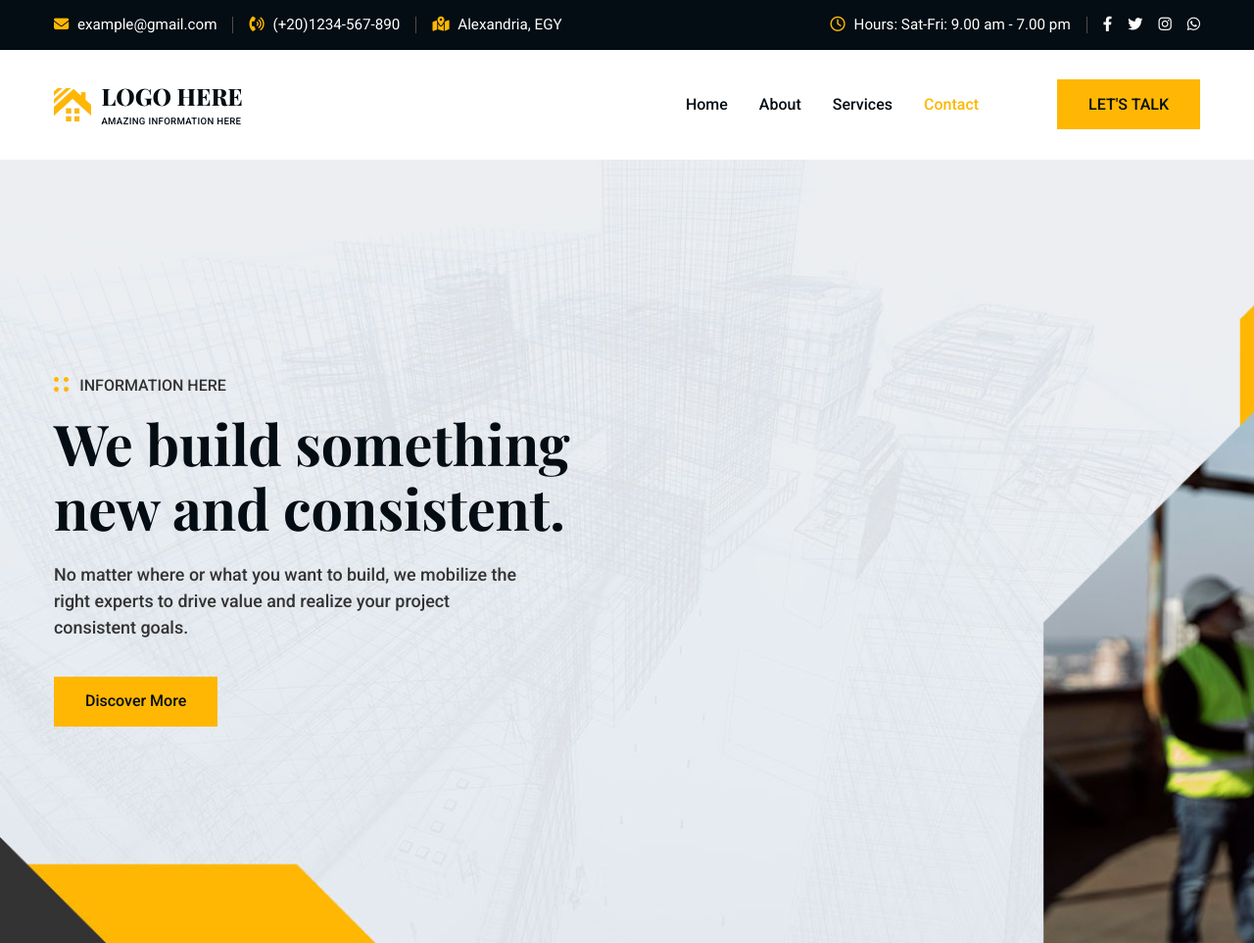
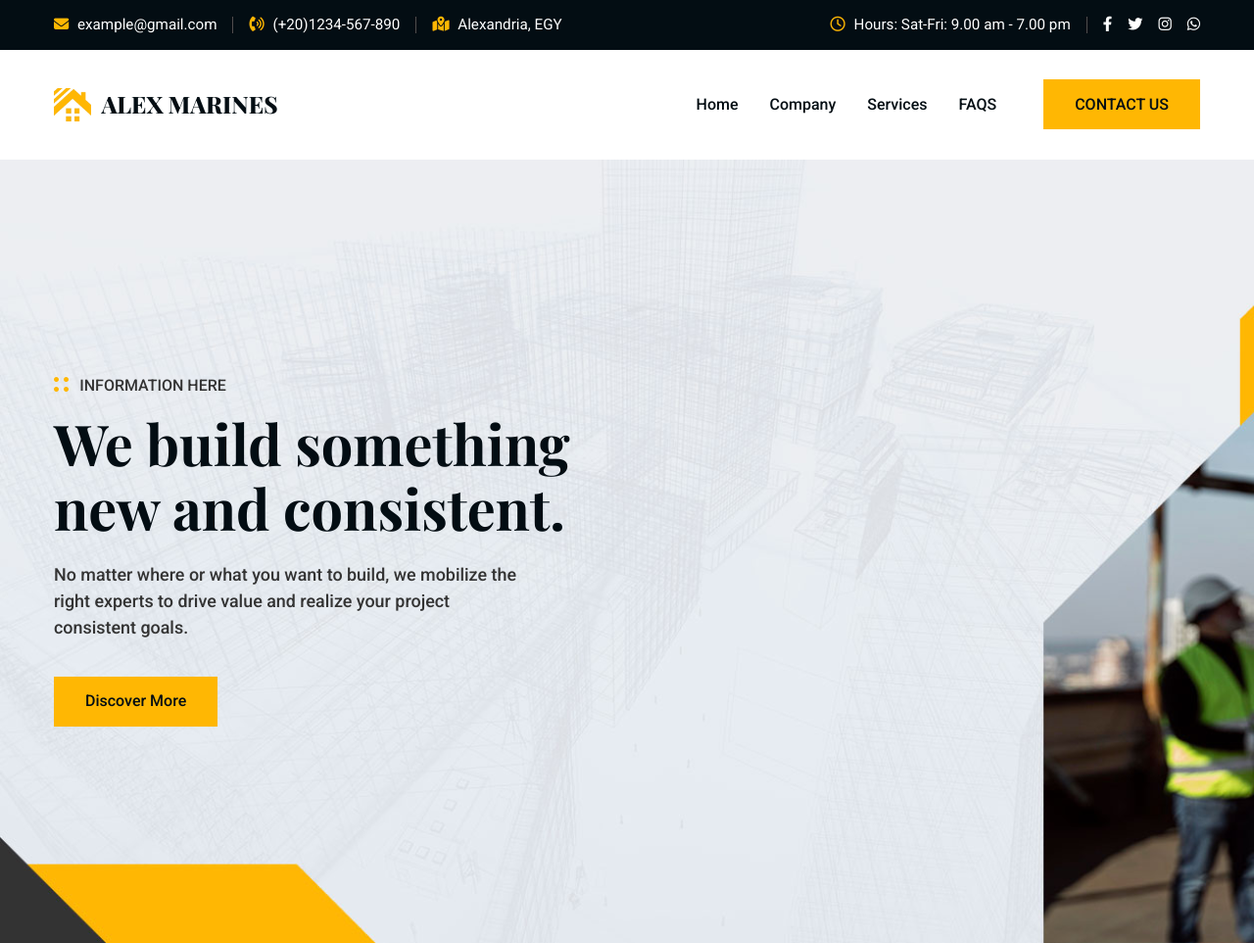
Before and after one commit to urboifox/marines-motors-website, a plain HTML site: page index.html in a window 1280 px wide. Shown: the top 963 px of the page at 98% size. Drawn offline with nearby package versions, Linux system fonts and the light colour scheme.

Commit message:
preparing changes for the final stage in the website (might take 2-7 deploys)

```diff
--- a/css/style.css
+++ b/css/style.css
@@ -264,7 +264,7 @@ section {
 #nav .nav-links #linksHolder a:hover {
   color: var(--color-main);
 }
-#nav .nav-links a.talk {
+#nav .nav-links a.last {
   color: var(--color-dark-main);
   background-color: var(--color-main);
   padding: 1rem 2rem !important;
@@ -273,14 +273,14 @@ section {
   -moz-transition: 400ms;
   -ms-transition: 400ms;
   -o-transition: 400ms;
-  margin-left: 3rem;
+  margin-left: 1rem;
   text-transform: uppercase;
   font-weight: 500;
 }
-#nav .nav-links a.talk::after {
+#nav .nav-links a.last::after {
   display: none;
 }
-#nav .nav-links a.talk:hover {
+#nav .nav-links a.last:hover {
   background-color: var(--color-dark-main);
   color: var(--color-text-light) !important;
 }
@@ -391,13 +391,13 @@ section {
   #nav .nav-links #linksHolder a.active {
     color: var(--color-dark-main);
   }
-  #nav .nav-links a.talk {
+  #nav .nav-links a.last {
     background-color: transparent;
     text-transform: capitalize;
     padding: 1.2rem 0 !important;
     margin: 0;
   }
-  #nav .nav-links a.talk:hover {
+  #nav .nav-links a.last:hover {
     color: var(--color-main) !important;
   }
   #nav .nav-links a,
--- a/index.html
+++ b/index.html
@@ -75,8 +75,7 @@
             <a href="./index.html" class="logo-area" style="user-select: none">
               <img src="./assets/logo.png" alt="Company Logo" />
               <div class="text">
-                <p>logo here</p>
-                <span>amazing information here</span>
+                <p>Alex Marines</p>
               </div>
             </a>
             <div class="nav-links">
@@ -86,10 +85,10 @@
                   <span class="ex"></span>
                 </li>
                 <li><a href="#header" class="hero active ex">Home</a></li>
-                <li><a href="#about" class="about ex">About</a></li>
+                <li><a href="#about" class="about ex">Company</a></li>
                 <li><a href="#services" class="services ex">Services</a></li>
-                <li><a href="#contact" class="contact ex">Contact</a></li>
-                <li><a href="#talk" class="talk ex">let's talk</a></li>
+                <li><a href="#contact" class="faq ex">FAQS</a></li>
+                <li><a href="#contact" class="last ex">Contact us</a></li>
                 <ul class="nav-info">
                   <li>
                     <i class="fa-solid fa-map-location-dot"></i>
@@ -417,8 +416,7 @@
             <a href="./index.html" class="logo-area" style="user-select: none">
               <img src="./assets/logo.png" alt="Company Logo" />
               <div class="text">
-                <p>logo here</p>
-                <span>amazing information here</span>
+                <p>Alex marines</p>
               </div>
             </a>
           </div>
```
